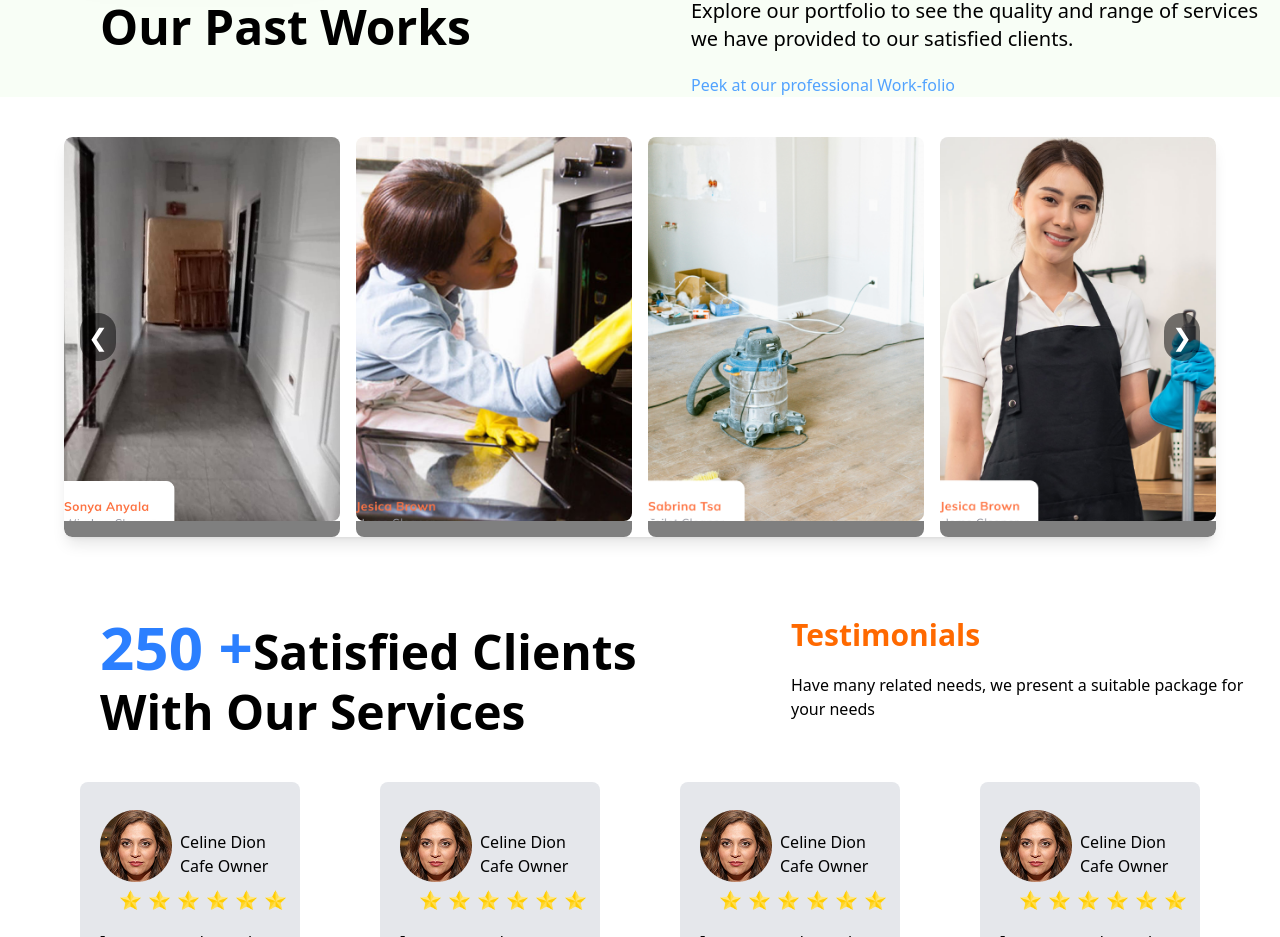
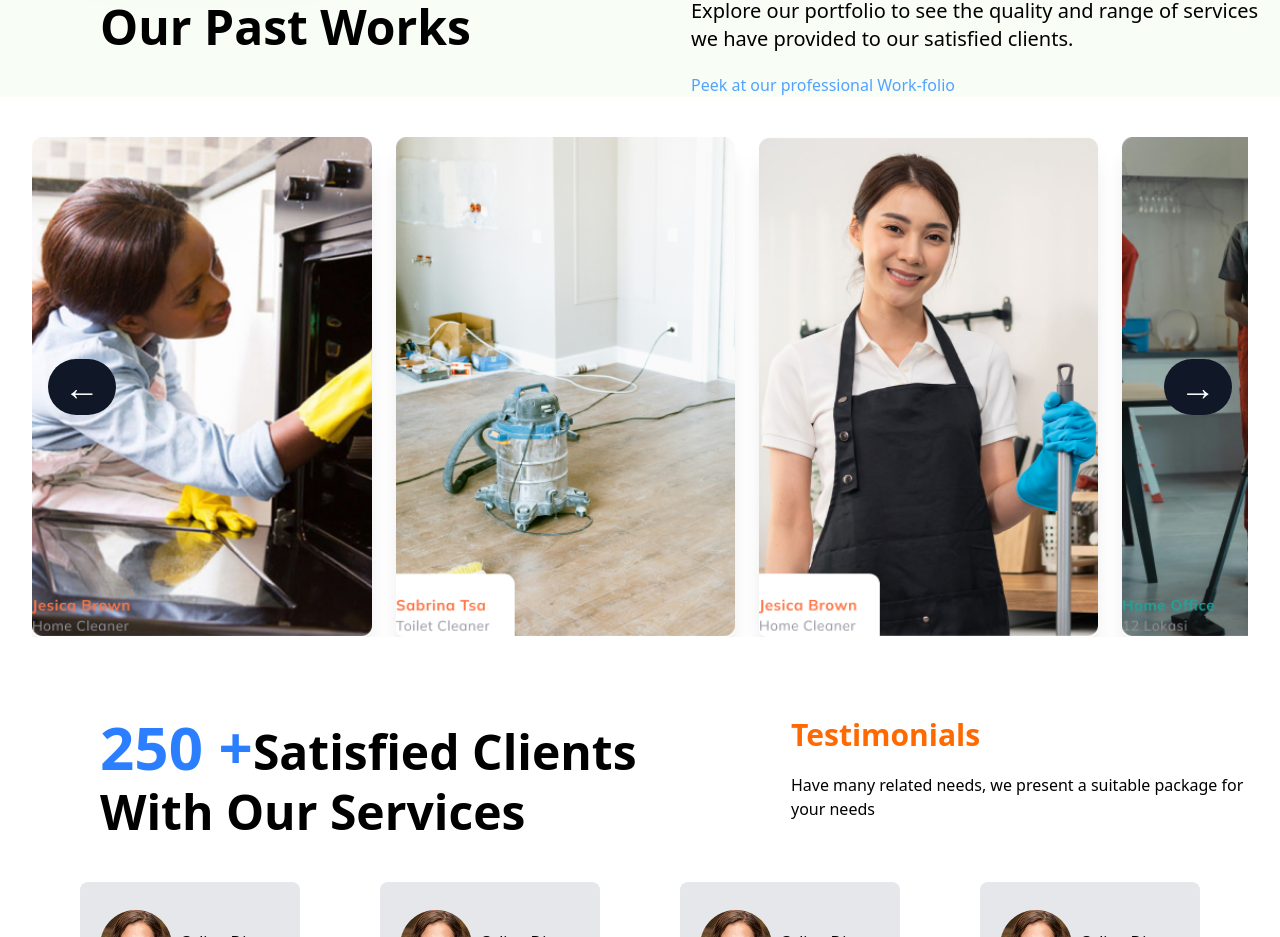
Before and after one commit to Bryan-Steph/Perfect-Clean, a React (Vite) app: page / in a window 1280 px wide. Shown: the part 1960-2897 px from the top of the page. Built offline with nearby package versions, Linux system fonts and the light colour scheme.

Commit message:
Completion of the slider

```diff
--- a/package.json
+++ b/package.json
@@ -12,6 +12,7 @@
   },
   "dependencies": {
     "@tailwindcss/vite": "^4.0.14",
+    "aos": "^2.3.4",
     "react": "^19.0.0",
     "react-dom": "^19.0.0",
     "tailwindcss": "^4.0.14"
--- a/src/Components/Slider.jsx
+++ b/src/Components/Slider.jsx
@@ -5,63 +5,76 @@ import pastWork3 from "../assets/images/workThree.png";
 import pastWork4 from "../assets/images/workFour.png";
 import pastWork5 from "../assets/images/workFive.png";
 
-const images = [
-  { src: pastWork1 },
-  { src: pastWork2},
-  { src: pastWork3 },
-  { src: pastWork4 },
-  { src: pastWork5},
-];
+const images = [pastWork1, pastWork2, pastWork3, pastWork4, pastWork5];
 
-function Slider() {
-  const [slideIndex, setSlideIndex] = useState(0);
+const Slider = () => {
+  const [currentIndex, setCurrentIndex] = useState(0);
+  const [itemsPerView, setItemsPerView] = useState(4); // Default for desktop
 
+  // Update images per view based on screen width
   useEffect(() => {
-    const interval = setInterval(() => {
-      setSlideIndex((prevIndex) => (prevIndex + 1) % images.length);
-    }, 5000);
+    const handleResize = () => {
+      setItemsPerView(window.innerWidth < 768 ? 1 : 4);
+    };
+    handleResize();
+    window.addEventListener("resize", handleResize);
+    return () => window.removeEventListener("resize", handleResize);
+  }, []);
+
+  // Move to the next set of images
+  const nextSlide = () => {
+    setCurrentIndex((prevIndex) =>
+      prevIndex + 1 >= images.length ? 0 : prevIndex + 1
+    );
+  };
+
+  // Move to the previous set of images
+  const prevSlide = () => {
+    setCurrentIndex((prevIndex) =>
+      prevIndex === 0 ? images.length - 1 : prevIndex - 1
+    );
+  };
+
+  // Auto-scroll every 3 seconds
+  useEffect(() => {
+    const interval = setInterval(nextSlide, 3000);
     return () => clearInterval(interval);
   }, []);
 
-  const visibleImages = 4; // Number of images per slide on desktop
-  const isMobile = window.innerWidth < 768;
+  return (
+    <div className="relative flex justify-center items-center w-[95%] mx-auto overflow-hidden">
+      {/* Left Arrow */}
+      <button
+        onClick={prevSlide}
+        className="absolute left-4 text-4xl bg-gray-900 text-white px-4 py-2 rounded-full z-10"
+      >
+        ←
+      </button>
 
-  return (
-    <div className="relative w-full max-w-6xl mx-auto overflow-hidden rounded-lg shadow-lg">
-      <div className="grid grid-cols-1 md:grid-cols-4 gap-4 transition-transform duration-700 ease-in-out">
-        {images.slice(slideIndex, slideIndex + (isMobile ? 1 : visibleImages)).map((image, index) => (
-          <div key={index} className="w-full">
+      {/* Image Container */}
+      <div className="flex gap-6 transition-transform duration-500 ease-in-out">
+        {images
+          .slice(currentIndex, currentIndex + itemsPerView)
+          .concat(images.slice(0, Math.max(0, itemsPerView - (images.length - currentIndex))))
+          .map((img, index) => (
             <img
-              src={image.src}
-              alt={image.caption}
-              className="w-full  h-150 md:h-96 object-cover rounded-lg"
+              key={index}
+              src={img}
+              alt={`Slide ${index + 1}`}
+              className="w-[400px] h-[450px] md:w-[400px] md:h-[500px] sm:w-full sm:h-[350px] object-cover rounded-lg shadow-xl"
             />
-            <div className="text-center text-white bg-black/50 p-2 rounded-b-lg">
-              {image.caption}
-            </div>
-          </div>
-        ))}
+          ))}
       </div>
 
-      {/* Navigation Arrows */}
+      {/* Right Arrow */}
       <button
-        onClick={() =>
-          setSlideIndex((prevIndex) =>
-            prevIndex === 0 ? images.length - 1 : prevIndex - 1
-          )
-        }
-        className="absolute top-1/2 left-4 transform -translate-y-1/2 bg-black/50 text-white p-2 rounded-full text-2xl"
+        onClick={nextSlide}
+        className="absolute right-4 text-4xl bg-gray-900 text-white px-4 py-2 rounded-full z-10"
       >
-        &#10094;
-      </button>
-      <button
-        onClick={() => setSlideIndex((prevIndex) => (prevIndex + 1) % images.length)}
-        className="absolute top-1/2 right-4 transform -translate-y-1/2 bg-black/50 text-white p-2 rounded-full text-2xl"
-      >
-        &#10095;
+        →
       </button>
     </div>
   );
-}
+};
 
 export default Slider;
```
Also changed, not shown: 1 other file (tests, documents, lock files or other folders).
